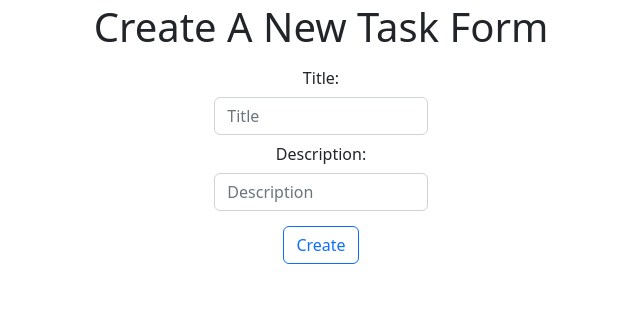
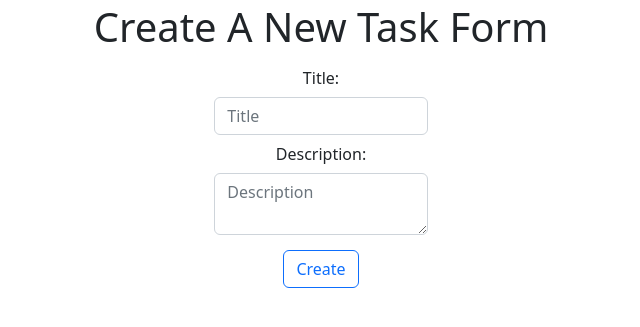
Before and after one commit to rahmaadnda/tugas-pbp, a Django app: page /todolist/create-task/ in a window 1280 px wide. Shown: the part 125-452 px from the top of the page, without its empty margins (319-959 px from the left). Run offline with Django 4.2, Linux system fonts and the light colour scheme.

Commit message:
change textarea

```diff
--- a/todolist/templates/create-task.html
+++ b/todolist/templates/create-task.html
@@ -28,8 +28,8 @@
             <td><input type="text" class="form-control" placeholder="Title" name="title"></td>
           </div>
           <div class="col-sm-2" style="margin-bottom:15px" >
-          <label class="col-form-label" align="center">Description: </label>
-          <td><input type="text" class="form-control" placeholder="Description" name="description"></td>
+            <label class="col-form-label" align="center">Description: </label>
+            <td><textarea class="form-control" placeholder="Description" name="description"></textarea></td>
           </div>
 
           <td></td>
```
